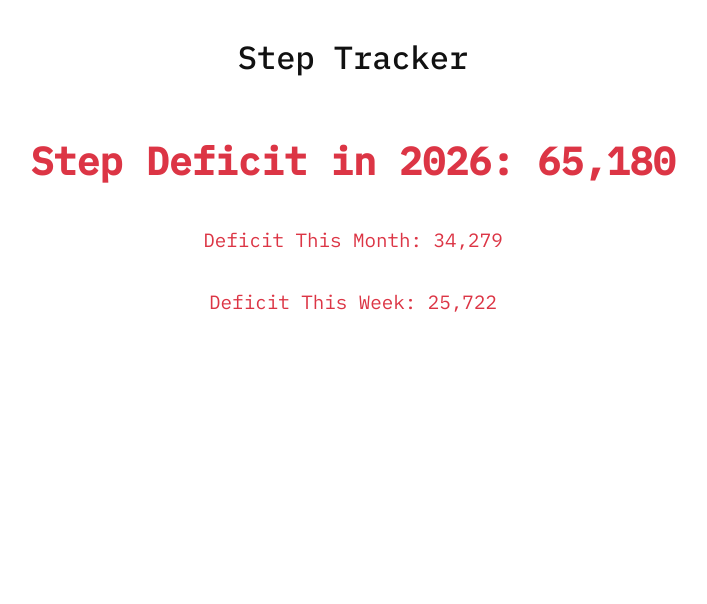
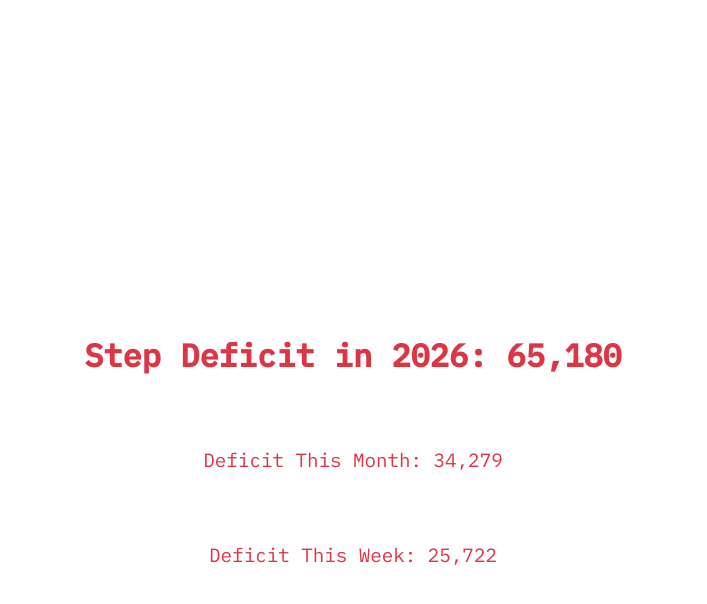
Before and after one commit to elitsung/elitsung.github.io, a Jekyll site: the page projects/steps/index.html, which Jekyll copies as it is, in a window 1280 px wide. Shown: the top 604 px of the page, without its empty margins (287-994 px from the left). Built offline with Jekyll 4.4.1, drawn with Linux system fonts in a browser that asks for light colours.

Commit message:
Refactor styles in index.html for layout improvements
Updated body styles for better layout and adjusted font size for year metric.

```diff
--- a/projects/steps/index.html
+++ b/projects/steps/index.html
@@ -8,15 +8,15 @@
     body {
       font-family: "IBM Plex Mono", ui-monospace, SFMono-Regular, Menlo, Consolas, monospace;
       max-width: 900px;
-      margin: 2rem auto;
+      margin: 0 auto;
       line-height: 1.6;
       background-color: #fff;
       color: #111;
       text-align: center;
-    }
-    h1 {
-      font-weight: 500;
-      margin-bottom: 3rem;
+      min-height: 100vh;
+      display: flex;
+      flex-direction: column;
+      justify-content: center;
     }
     .metric {
       font-size: 1.2rem;
@@ -33,14 +33,12 @@
       text-decoration: underline;
     }
     #year-metric {
-      font-size: 2.4rem;
+      font-size: 2.0rem;
       font-weight: bold;
     }
   </style>
 </head>
 <body>
-  <h1>Step Tracker</h1>
-
   <div class="metric" id="year-metric">Loading...</div>
   <div class="metric" id="month-metric">Loading...</div>
   <div class="metric" id="week-metric">Loading...</div>
```
